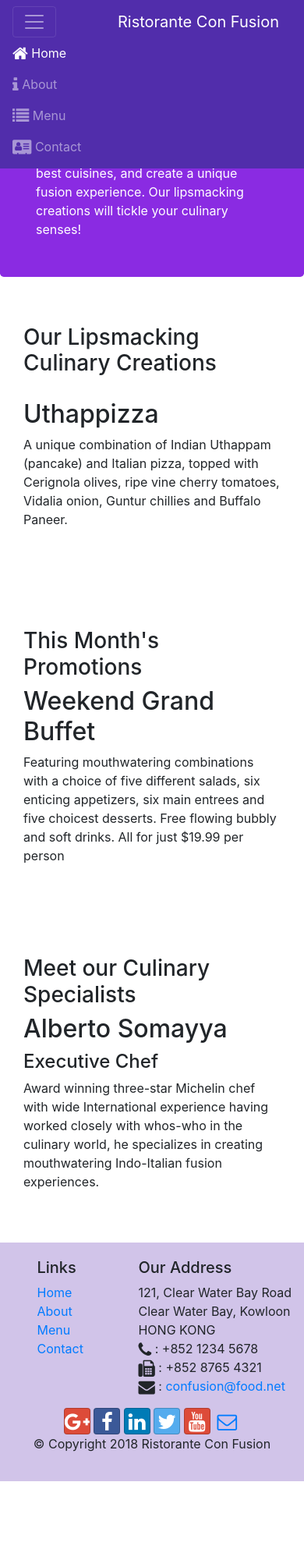
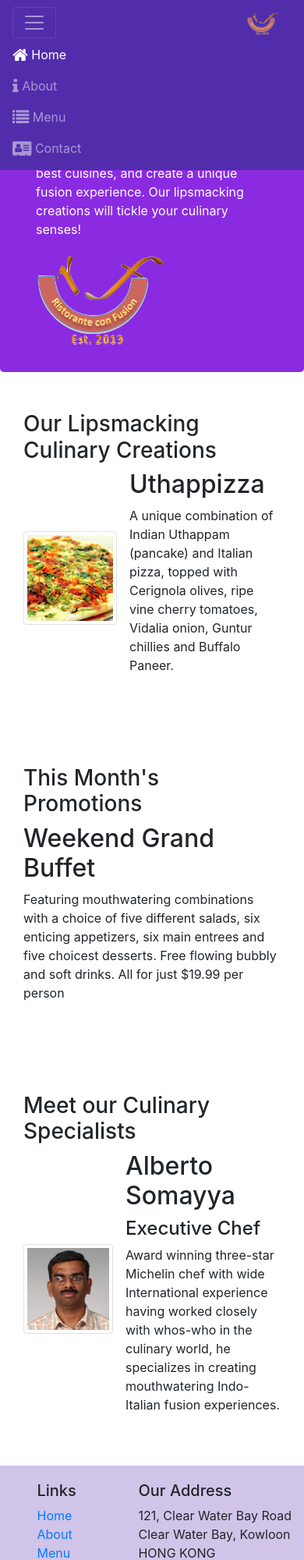
Before and after one commit to Prit1912/bootstrap_practice, a website: page index.html in a window 390 px wide. Shown: the top 2000 px of the page at 78% size. Before the commit the page ends 1899 px from the top, so only its background shows below. Drawn offline with nearby package versions, Linux system fonts and the light colour scheme.

Commit message:
images and media

```diff
--- a/index.html
+++ b/index.html
@@ -23,7 +23,7 @@
             <button class="navbar-toggler" type="button" data-toggle="collapse" data-target="#Navbar">
                 <span class="navbar-toggler-icon"></span>
             </button>
-            <a class="navbar-brand" href="#">Ristorante Con Fusion </a>
+            <a class="navbar-brand" href="#"><img src="img/logo.png" height="30" width="41" alt=""> </a>
             <div id="Navbar" class="collpase navbar-collapse">
                 <ul class="navbar-nav mr-auto">
                     <li class="nav-item active"><a href="#" class="nav-link"> <span class="fa fa-home fa-lg"></span> Home</a></li>
@@ -45,7 +45,8 @@
                     <p>We take inspiration from the World's best cuisines, and create a unique fusion experience. Our
                         lipsmacking creations will tickle your culinary senses!</p>
                 </div>
-                <div class="col-12 col-sm">
+                <div class="col-12 col-sm align-self-center">
+                    <img src="img/logo.png" class="img-fluid" alt="">
                 </div>
             </div>
         </div>
@@ -57,9 +58,16 @@
                 <h3>Our Lipsmacking Culinary Creations</h3>
             </div>
             <div class="col col-sm order-sm-first col-md">
-                <h2>Uthappizza</h2>
-                <p>A unique combination of Indian Uthappam (pancake) and Italian pizza, topped with Cerignola olives,
-                    ripe vine cherry tomatoes, Vidalia onion, Guntur chillies and Buffalo Paneer.</p>
+                <div class="media">
+                    <img src="img/uthappizza.png" class="d-flex mr-3 img-thumbnail align-self-center" alt="">
+                    <div class="media-body">
+                        <h2 class="mt-0">Uthappizza</h2>
+                        <p>A unique combination of Indian Uthappam (pancake) and Italian pizza, topped with Cerignola olives,
+                            ripe vine cherry tomatoes, Vidalia onion, Guntur chillies and Buffalo Paneer.</p>
+                    </div>
+
+                </div>
+
             </div>
         </div>
 
@@ -81,11 +89,17 @@
                 <h3>Meet our Culinary Specialists</h3>
             </div>
             <div class="col col-sm order-sm-first col-md">
-                <h2>Alberto Somayya</h2>
-                <h4>Executive Chef</h4>
-                <p>Award winning three-star Michelin chef with wide International experience having worked closely with
-                    whos-who in the culinary world, he specializes in creating mouthwatering Indo-Italian fusion
-                    experiences. </p>
+                <div class="media">
+                    <img src="img/alberto.png" class="d-flex mr-3 align-self-center img-thumbnail" alt="">
+                    <div class="media-body">
+                        <h2 class="mt-0">Alberto Somayya</h2>
+                        <h4 class="mt-0">Executive Chef</h4>
+                        <p>Award winning three-star Michelin chef with wide International experience having worked closely with
+                            whos-who in the culinary world, he specializes in creating mouthwatering Indo-Italian fusion
+                            experiences. </p>
+                    </div>
+                </div>
+
             </div>
         </div>
     </div>
```
Also changed, not shown: aboutus.html (+4 -3 lines), contactus.html (+3 -2 lines), img/alberto.png (added), img/buffet.png (added), img/logo.png (added), img/uthappizza.png (added), 1 other file.
